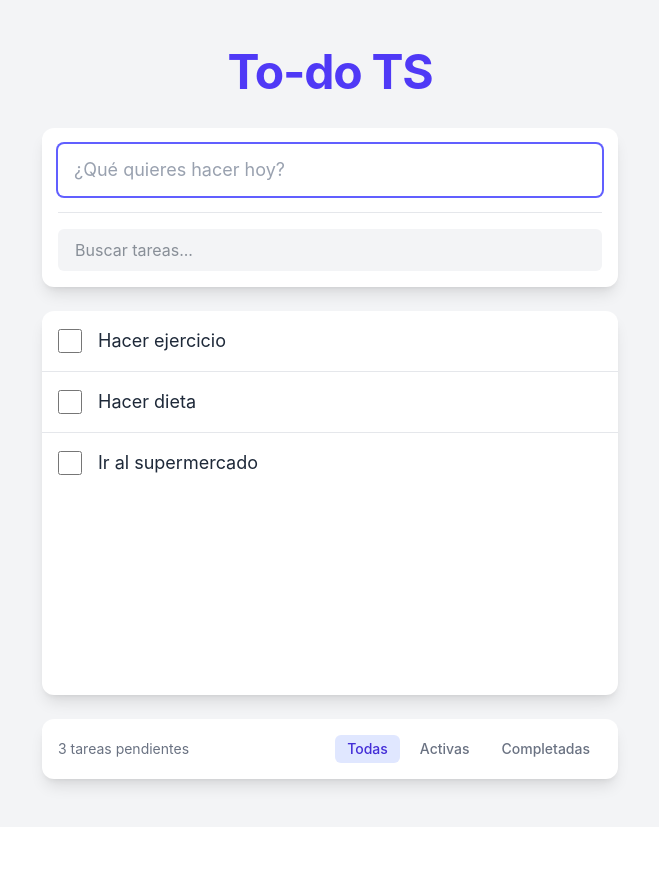
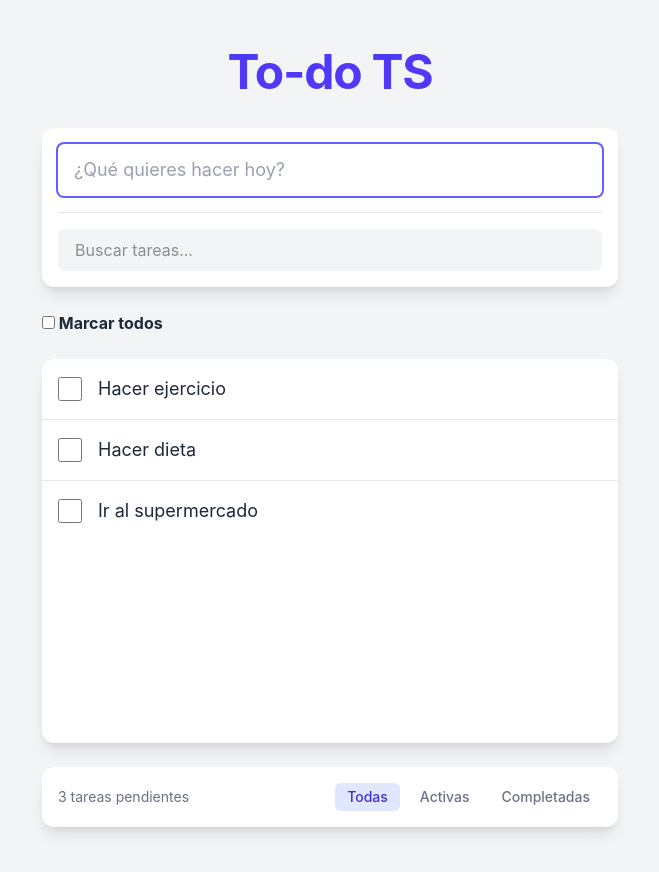
Before and after one commit to Jean7Pierre/to-do-app, a React (Vite) app: page / in a window 1280 px wide. Shown: the top 872 px of the page, without its empty margins (310-969 px from the left). Before the commit the page ends 827 px from the top, so only its background shows below. Built offline with nearby package versions, Linux system fonts and the light colour scheme.

Commit message:
feat: add indeterminate state to master checkbox with typescript

```diff
--- a/src/App.tsx
+++ b/src/App.tsx
@@ -5,7 +5,8 @@ import {
   useMemo,
   useState,
   type ChangeEvent,
-  type SubmitEvent
+  type SubmitEvent,
+  useRef
 } from 'react'
 import './App.css'
 import useDebounce from './hooks/useDebounce'
@@ -53,6 +54,7 @@ type Action =
   | { type: 'DELETE_COMPLETED' }
   | { type: 'TOGGLE_ALL'; payload: { completed: boolean } }
   | { type: 'UNDO' }
+  | { type: 'TOGGLE_MARKED_ALL'; payload: { completed: boolean } }
 
 const initialState: AppState = {
   todos: mockTodos,
@@ -118,6 +120,17 @@ const reducer = (state: AppState, action: Action): AppState => {
         todos: lastTodos
       }
     }
+    case 'TOGGLE_MARKED_ALL': {
+      const updatedTodos = state.todos.map((todo) => ({
+        ...todo,
+        completed: action.payload.completed
+      }))
+      return {
+        ...state,
+        history: [...state.history, updatedTodos],
+        todos: updatedTodos
+      }
+    }
     default:
       return state
   }
@@ -128,6 +141,7 @@ const App = (): React.JSX.Element => {
   const [search, setSearch] = useState<string>('')
   const debounce = useDebounce(search, 300)
   const [filterTodo, setFilterTodo] = useState<filterTodosTS>(FilterTodos.NONE)
+  const masterCheckboxRef = useRef<HTMLInputElement>(null)
 
   const handleAddTodos = (event: SubmitEvent<HTMLFormElement>) => {
     event.preventDefault()
@@ -198,18 +212,25 @@ const App = (): React.JSX.Element => {
     return dictTodosAction[filterTodo](todosToFilter)
   }, [filterTodo, debounce, state.todos])
 
-  /*
-  const handleMarkedAllTodos = () => {
-    //desactivamos filtrado inicial en caso de que el usuario hiciera click anteriormente
-    setFilterTodo(FilterTodos.NONE)
-    const areAllCompleted = state.todos.every((todo) => todo.completed)
-    const newStatus = !areAllCompleted
+  const handleMasterChange = () => {
+    // Si todos están marcados, desmarca todos. Si no, marca todos.
+    const shouldCheckAll = !isAllChecked
+    dispatch({ type: 'TOGGLE_MARKED_ALL', payload: { completed: shouldCheckAll } })
+  }
 
-    dispatch({ type: 'TOGGLE_ALL', payload: { completed: newStatus } })
-  }
-*/
+  const totalItems = state.todos.length
   const pendingTodosCount = state.todos.filter((todo) => !todo.completed).length
-  const completedTodosCount = state.todos.length - pendingTodosCount
+  const completedTodosCount = totalItems - pendingTodosCount
+  const checkedItems = state.todos.filter((item) => item.completed).length
+  const isAllChecked = totalItems > 0 && checkedItems === totalItems
+  const isIndeterminate = checkedItems > 0 && checkedItems < totalItems
+
+  // 4. Efecto para aplicar la propiedad indeterminada directamente al DOM
+  useEffect(() => {
+    if (masterCheckboxRef.current) {
+      masterCheckboxRef.current.indeterminate = isIndeterminate
+    }
+  }, [isIndeterminate])
 
   return (
     <div className="min-h-screen bg-gray-100 dark:bg-gray-900 text-gray-800 dark:text-gray-200 flex flex-col items-center py-12 px-4 sm:px-6 lg:px-8">
@@ -242,7 +263,17 @@ const App = (): React.JSX.Element => {
             />
           </div>
         </div>
-
+        <div>
+          <label style={{ fontWeight: 'bold', display: 'block', marginBottom: '10px' }}>
+            <input
+              type="checkbox"
+              ref={masterCheckboxRef}
+              checked={isAllChecked}
+              onChange={handleMasterChange}
+            />
+            {isAllChecked ? ' Desmarcar todos' : ' Marcar todos'}
+          </label>
+        </div>
         <div className="bg-white dark:bg-gray-800 shadow-lg rounded-xl h-96 overflow-y-auto">
           {filteredTodos.length > 0 ? (
             <ul className="divide-y divide-gray-200 dark:divide-gray-700">
```
